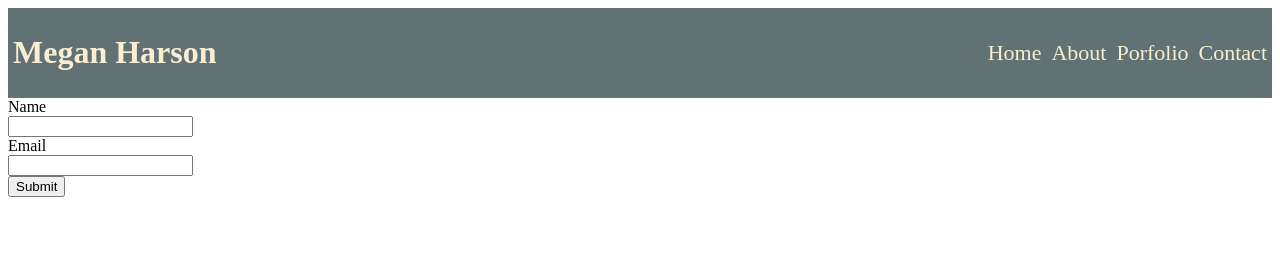
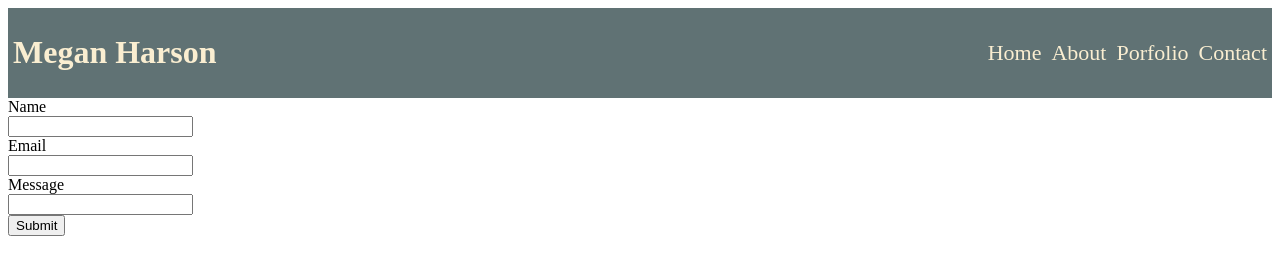
Before and after one commit to mharson/Personal_Website_II, a plain HTML site: page contact.html in a window 1280 px wide. Drawn offline with Linux system fonts and the light colour scheme.

Commit message:
Update contact.html

```diff
--- a/contact.html
+++ b/contact.html
@@ -24,6 +24,8 @@
         <input type="text" value=""><br>
         <label for="Email">Email</label><br>
         <input type="email" value=""><br>
+        <label for="fname">Message</label><br>
+        <input type="text" value=""><br>
         <input type="submit" value="Submit">
     </form>
 
```
